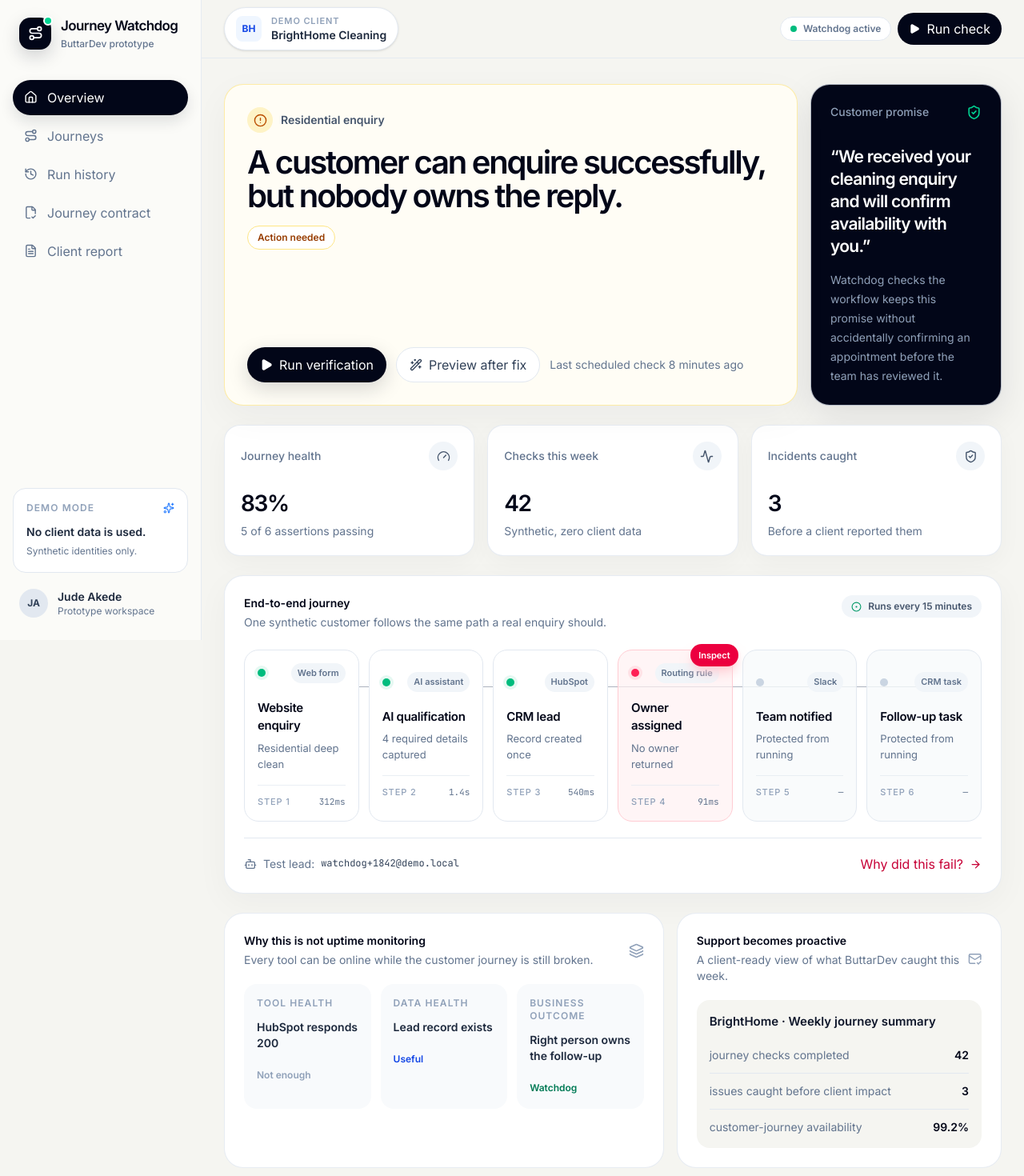
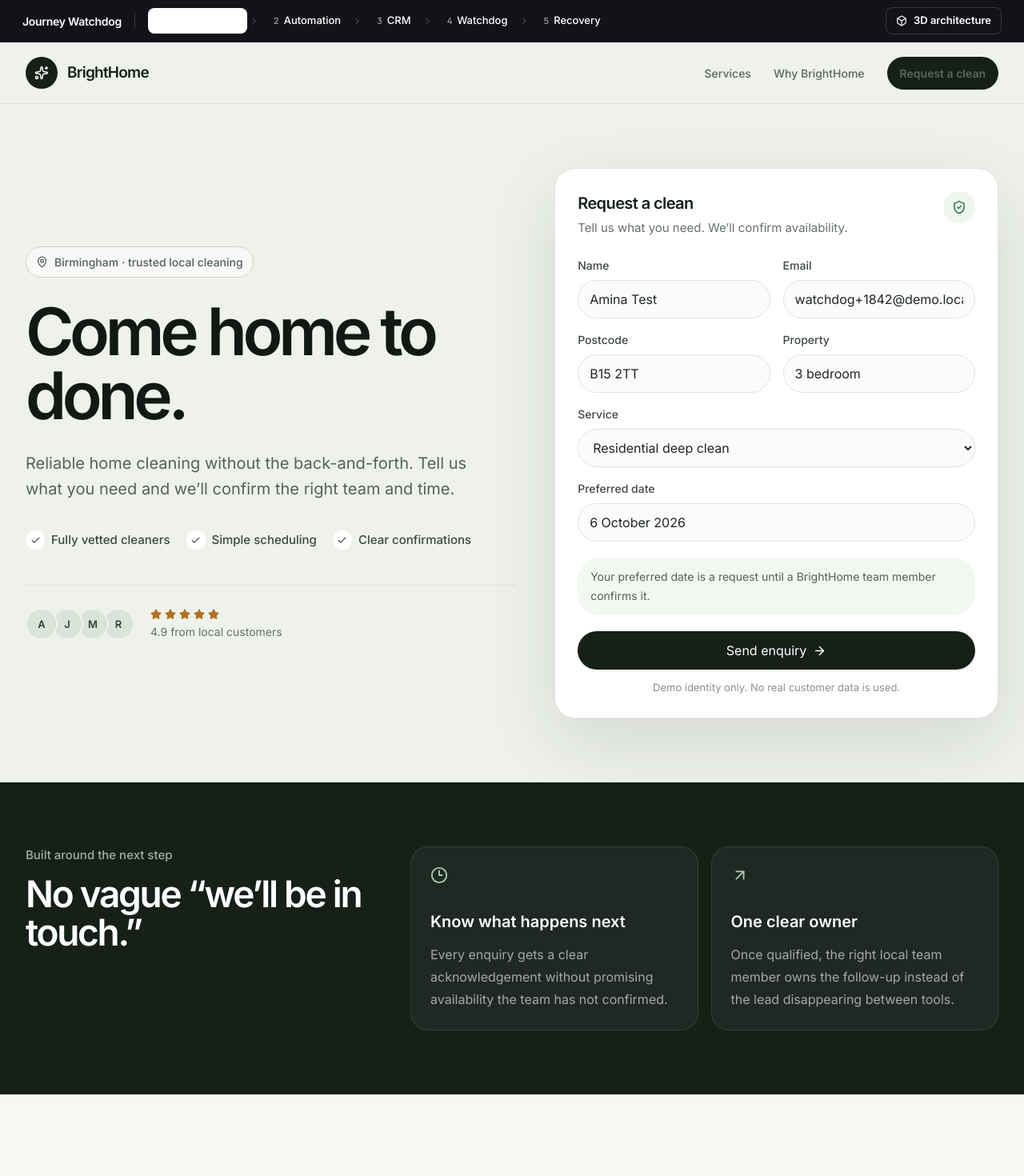
Before and after one commit to Jude-coedz/Buttardev_prototype, a Next.js app: page / in a window 1280 px wide. Shown: the top 1470 px of the page at 80% size. After the commit the page ends 1368 px from the top, so only its background shows below. Built offline with nearby package versions, Linux system fonts and the light colour scheme.

Commit message:
Make BrightHome customer site the entry point

```diff
--- a/app/page.tsx
+++ b/app/page.tsx
@@ -1,5 +1,122 @@
-import WatchdogApp from "@/components/watchdog-app";
+import { BrightHomeEnquiry } from "@/components/brighthome-enquiry";
+import { DemoFrame } from "@/components/demo-frame";
+import {
+  ArrowUpRight,
+  Check,
+  Clock3,
+  MapPin,
+  Sparkles,
+  Star,
+} from "lucide-react";
 
 export default function HomePage() {
-  return <WatchdogApp />;
+  return (
+    <DemoFrame>
+      <div className="bg-[#eef2eb] text-[#162019]">
+        <header className="border-b border-black/[0.07]">
+          <div className="mx-auto flex h-[76px] max-w-[1380px] items-center justify-between px-5 md:px-8">
+            <div className="flex items-center gap-3">
+              <span className="inline-flex h-10 w-10 items-center justify-center rounded-full bg-[#162019] text-white">
+                <Sparkles size={18} />
+              </span>
+              <span className="text-[19px] font-semibold tracking-[-0.04em]">BrightHome</span>
+            </div>
+
+            <nav className="hidden items-center gap-7 text-[14px] font-medium text-[#5a655e] md:flex">
+              <a href="#services" className="transition hover:text-[#162019]">Services</a>
+              <a href="#why" className="transition hover:text-[#162019]">Why BrightHome</a>
+              <a href="#enquiry" className="rounded-full bg-[#162019] px-4 py-2.5 font-semibold text-white">Request a clean</a>
+            </nav>
+          </div>
+        </header>
+
+        <main>
+          <section className="mx-auto grid min-h-[690px] max-w-[1380px] items-center gap-12 px-5 py-14 md:px-8 lg:grid-cols-[1.05fr_.95fr] lg:py-20">
+            <div className="max-w-[720px]">
+              <div className="mb-7 inline-flex items-center gap-2 rounded-full border border-[#ccd5cb] bg-white/60 px-3 py-2 text-[14px] font-medium text-[#516058]">
+                <MapPin size={15} />
+                Birmingham · trusted local cleaning
+              </div>
+
+              <h1 className="text-[52px] font-semibold leading-[.98] tracking-[-0.065em] text-[#121914] sm:text-[66px] lg:text-[82px]">
+                Come home to done.
+              </h1>
+
+              <p className="mt-7 max-w-[600px] text-[19px] leading-8 text-[#566159] md:text-[20px]">
+                Reliable home cleaning without the back-and-forth. Tell us what you need and we’ll confirm the right team and time.
+              </p>
+
+              <div className="mt-9 flex flex-wrap gap-5">
+                {[
+                  "Fully vetted cleaners",
+                  "Simple scheduling",
+                  "Clear confirmations",
+                ].map((item) => (
+                  <span key={item} className="inline-flex items-center gap-2 text-[15px] font-medium text-[#3c4940]">
+                    <span className="inline-flex h-6 w-6 items-center justify-center rounded-full bg-white">
+                      <Check size={13} />
+                    </span>
+                    {item}
+                  </span>
+                ))}
+              </div>
+
+              <div className="mt-11 flex items-center gap-5 border-t border-black/[0.08] pt-7">
+                <div className="flex -space-x-2">
+                  {["A", "J", "M", "R"].map((letter, index) => (
+                    <span
+                      key={letter}
+                      className="inline-flex h-10 w-10 items-center justify-center rounded-full border-2 border-[#eef2eb] bg-[#d9e3d7] text-[13px] font-semibold text-[#334038]"
+                      style={{ zIndex: 4 - index }}
+                    >
+                      {letter}
+                    </span>
+                  ))}
+                </div>
+                <div>
+                  <div className="flex items-center gap-1 text-[#b27122]">
+                    {Array.from({ length: 5 }).map((_, index) => <Star key={index} size={14} fill="currentColor" />)}
+                  </div>
+                  <p className="mt-1 text-[14px] text-[#657068]">4.9 from local customers</p>
+                </div>
+              </div>
+            </div>
+
+            <div id="enquiry" className="lg:justify-self-end lg:max-w-[570px]">
+              <BrightHomeEnquiry />
+            </div>
+          </section>
+
+          <section id="services" className="bg-[#162019] text-white">
+            <div className="mx-auto grid max-w-[1380px] gap-10 px-5 py-16 md:px-8 lg:grid-cols-[.75fr_1.25fr] lg:py-20">
+              <div>
+                <p className="text-[15px] font-medium text-[#9eb1a3]">Built around the next step</p>
+                <h2 className="mt-3 max-w-md text-[38px] font-semibold leading-[1.06] tracking-[-0.05em] md:text-[46px]">
+                  No vague “we’ll be in touch.”
+                </h2>
+              </div>
+
+              <div className="grid gap-4 sm:grid-cols-2">
+                <div className="rounded-[22px] border border-white/10 bg-white/[0.04] p-6">
+                  <Clock3 size={22} className="text-[#a9cdb2]" />
+                  <h3 className="mt-8 text-[20px] font-semibold">Know what happens next</h3>
+                  <p className="mt-3 text-[16px] leading-7 text-white/60">
+                    Every enquiry gets a clear acknowledgement without promising availability the team has not confirmed.
+                  </p>
+                </div>
+
+                <div className="rounded-[22px] border border-white/10 bg-white/[0.04] p-6">
+                  <ArrowUpRight size={22} className="text-[#a9cdb2]" />
+                  <h3 className="mt-8 text-[20px] font-semibold">One clear owner</h3>
+                  <p className="mt-3 text-[16px] leading-7 text-white/60">
+                    Once qualified, the right local team member owns the follow-up instead of the lead disappearing between tools.
+                  </p>
+                </div>
+              </div>
+            </div>
+          </section>
+        </main>
+      </div>
+    </DemoFrame>
+  );
 }
```
